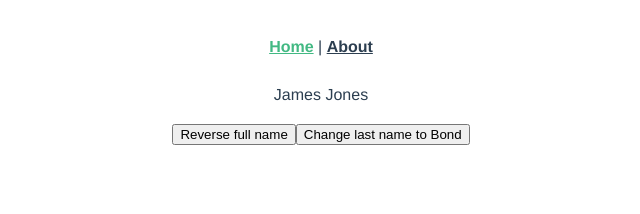
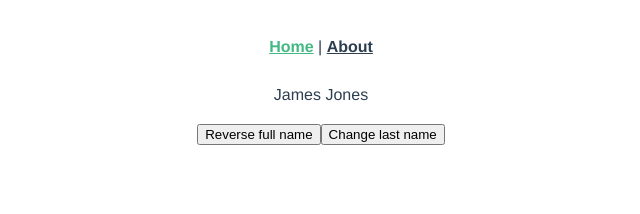
Before and after one commit to reed665/vue-typescript-playground, a Vue app: page / in a window 1280 px wide. Shown: the top 214 px of the page, without its empty margins (319-959 px from the left). Built offline with nearby package versions, Linux system fonts and the light colour scheme.

Commit message:
Home: fix changeLastName method

```diff
--- a/src/views/Home.vue
+++ b/src/views/Home.vue
@@ -4,7 +4,7 @@
 
     <div class="action" style="margin-top: 20px;">
       <button @click="reverseFullName">Reverse full name</button>
-      <button @click="changeLastName">Change last name to Bond</button>
+      <button @click="changeLastName">Change last name</button>
     </div>
 
   </div>
@@ -20,18 +20,14 @@ import FullName from '@/components/FullName.vue';
   }
 })
 export default class Home extends Vue {
-  lastName?: string = '';
+  lastName?: string = 'Jones';
 
   $refs!: {
     fullName: FullName;
   }
 
-  created(): void {
-    this.lastName = 'Jones';
-  }
-
   changeLastName(): void {
-    this.lastName = 'Bond';
+    this.lastName = (this.lastName === 'Jones') ? 'Bond' : 'Jones';
   }
 
   reverseFullName(): void {
```
